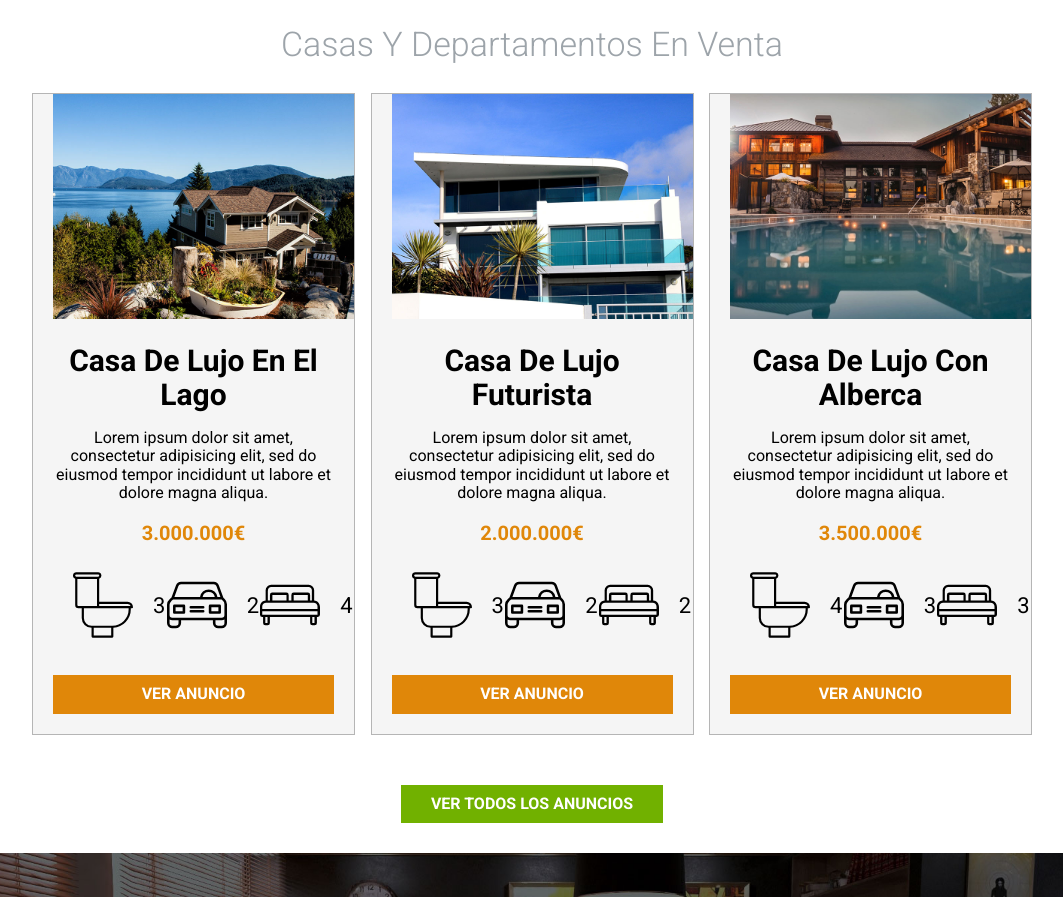
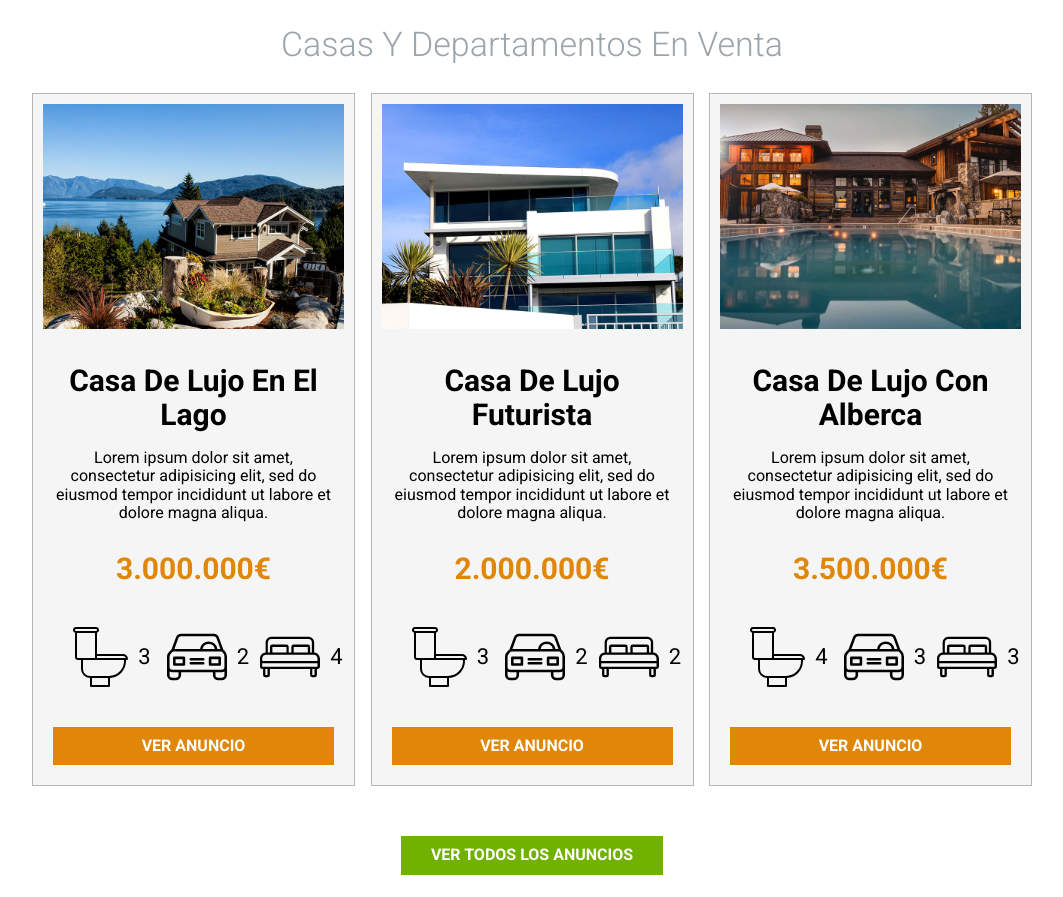
Before and after one commit to essanper/Bienesraices, a plain HTML site: page index.html in a window 1280 px wide. Shown: the part 990-1887 px from the top of the page, without its empty margins (108-1171 px from the left). Drawn offline with Linux system fonts and the light colour scheme.

Commit message:
CSS update rem

```diff
--- a/css/styles.css
+++ b/css/styles.css
@@ -225,7 +225,7 @@ body {
 }
 
 .div_carta img {
-  padding-left: 2rem;
+  padding: 1rem;
 }
 
 .div_carta {
@@ -258,7 +258,13 @@ body {
 .precio {
   color: #E08709;
   font-weight: 700;
-  font-size: 2rem;
+  font-size: 3rem;
+}
+
+@media (min-width: 1000px){
+  .precio {
+    font-size: 3rem;
+  }
 }
 
 .iconos_carta {
@@ -275,10 +281,11 @@ body {
   display: flex;
   justify-content: space-between;
   align-items: center;
+  padding-left: 1rem;
 }
 
 .iconos_carta li img {
-  margin-right: 2rem;
+  padding-right: 1rem;
   width: 6rem;
   height: 6rem;
 }
```
